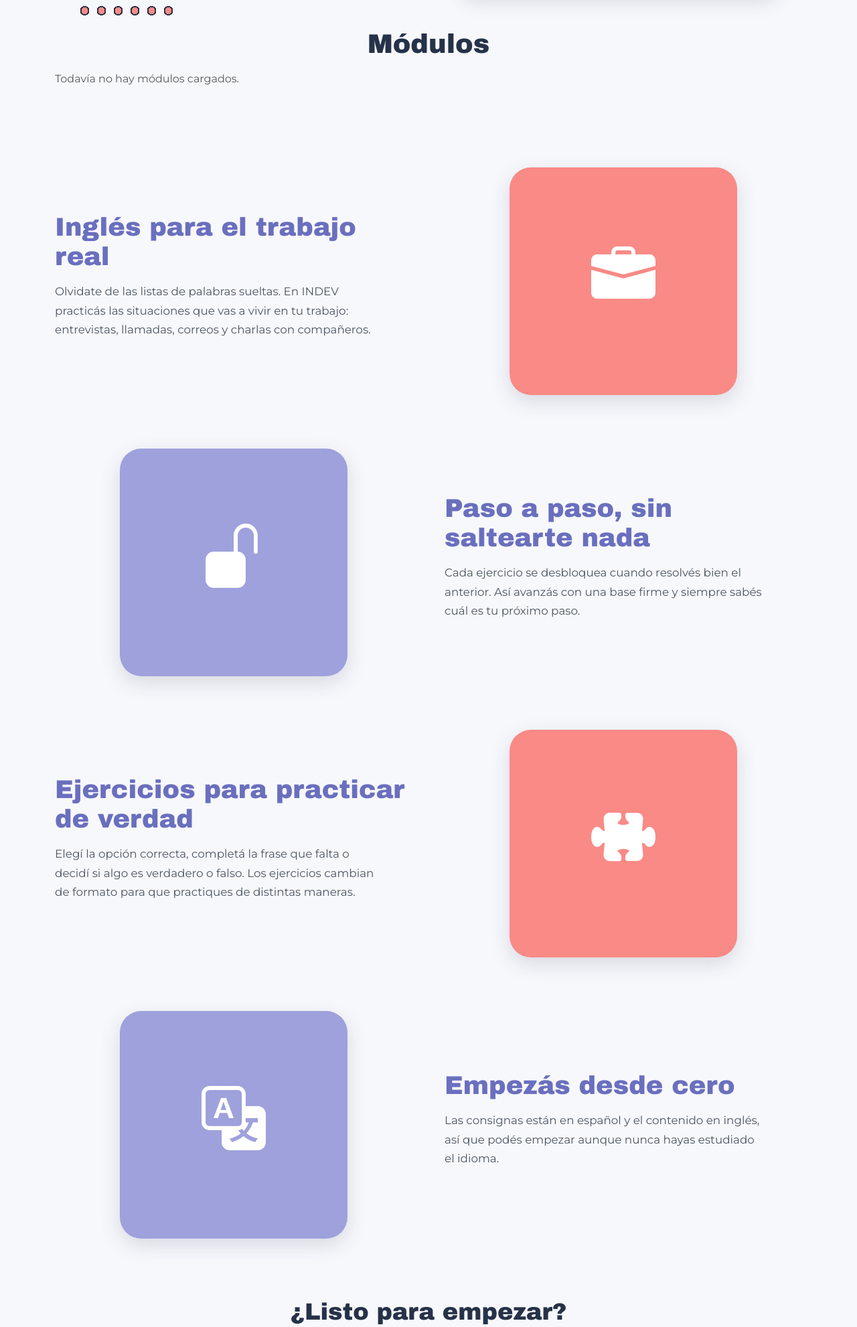
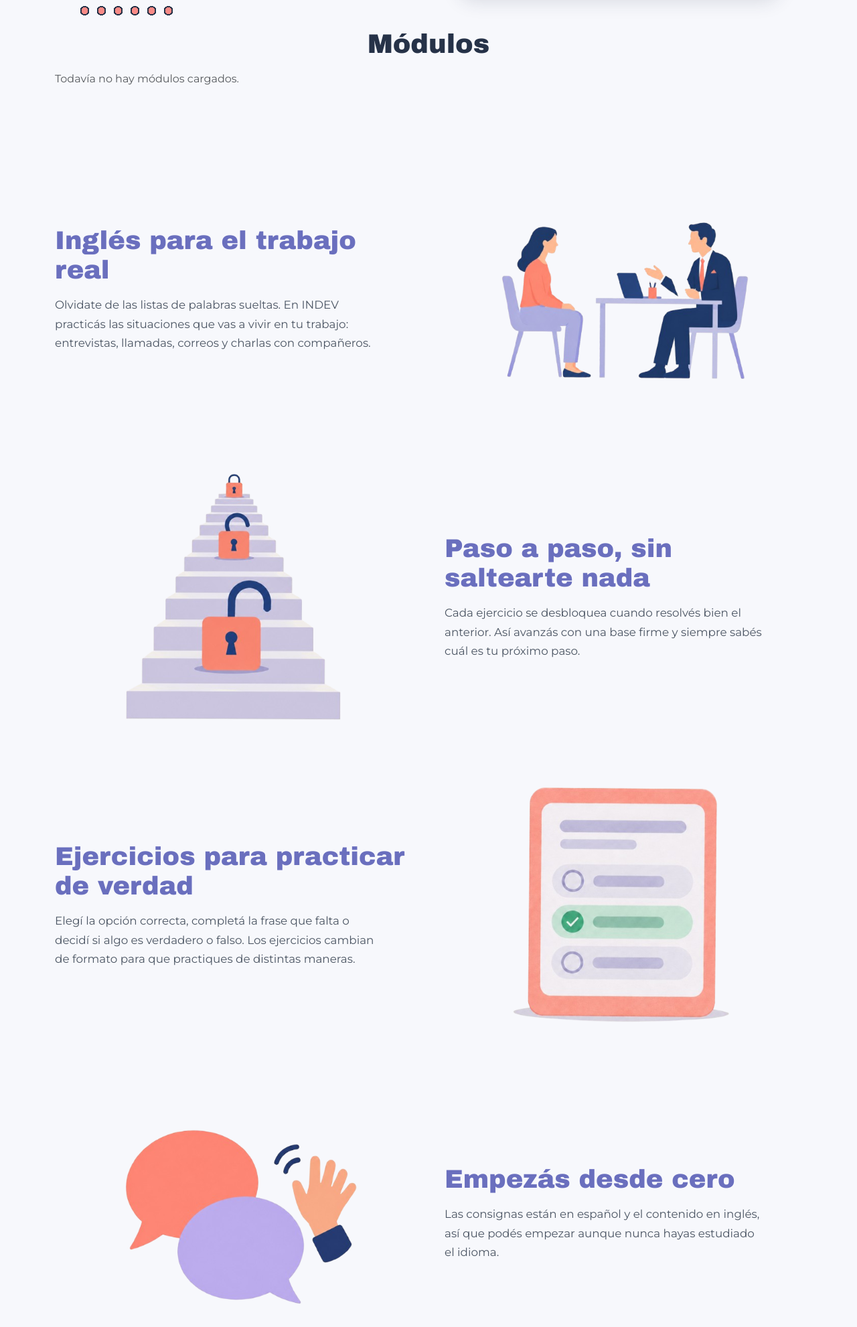
Before and after one commit to cotisanddoval/INDEVproyect, a Django app: page / in a window 1280 px wide. Shown: the part 628-2610 px from the top of the page at 67% size. Run offline with Django 5.2, Linux system fonts and the light colour scheme; data that the repository does not hold is empty.

Commit message:
Secciones explicativas con ilustraciones animadas

```diff
--- /dev/null
+++ b/static/css/explica.css
@@ -0,0 +1,44 @@
+/* ===== Secciones explicativas de la portada ===== */
+.explica { margin-top: 4rem; overflow-x: clip; }
+.explica-fila { padding: 2.5rem 0; }
+.explica-titulo {
+    color: var(--lavanda-oscuro);
+    font-size: clamp(1.7rem, 3.5vw, 2.4rem);
+    line-height: 1.15;
+    margin-bottom: 1rem;
+}
+.explica-texto { color: #4b5563; font-size: 1.05rem; line-height: 1.7; max-width: 30rem; }
+
+.explica-img {
+    display: block;
+    width: 100%;
+    max-width: 380px;
+    margin: 0 auto;
+    animation: flotar-img 3s ease-in-out infinite;
+}
+
+@keyframes flotar-img {
+    0%, 100% { transform: translateY(0) rotate(0deg); }
+    50% { transform: translateY(-30px) rotate(1.5deg); }
+}
+.explica-fila:nth-child(even) .explica-img { animation-delay: -2s; }
+
+.explica-cta { text-align: center; padding: 3rem 0 2rem; }
+.explica-cta h2 { font-size: clamp(1.6rem, 3vw, 2.2rem); color: var(--navy); margin-bottom: 1.25rem; }
+
+@keyframes flotar {
+    0%, 100% { transform: translateY(0); }
+    50% { transform: translateY(-10px); }
+}
+
+/* Animación al hacer scroll (la activa indev.js) */
+.reveal-activo .reveal { opacity: 0; transition: opacity .7s ease, transform .7s ease; }
+.reveal-activo .reveal-izq { transform: translateX(-60px); }
+.reveal-activo .reveal-der { transform: translateX(60px); }
+.reveal-activo .reveal-sube { transform: translateY(40px); }
+.reveal-activo .reveal.visible { opacity: 1; transform: none; }
+
+@media (prefers-reduced-motion: reduce) {
+    .reveal-activo .reveal { opacity: 1; transform: none; transition: none; }
+    .explica-img { animation: none; }
+}
--- a/static/css/indev.css
+++ b/static/css/indev.css
@@ -305,47 +305,3 @@ a.fila-ejercicio:hover { box-shadow: 0 4px 16px rgba(38, 50, 72, .12); color: va
 }
 
 .logo-img { height: 44px; width: auto; display: block; }
-
-/* ===== Secciones explicativas de la portada ===== */
-.explica { margin-top: 4rem; overflow-x: clip; }
-.explica-fila { padding: 2.5rem 0; }
-.explica-titulo {
-    color: var(--lavanda-oscuro);
-    font-size: clamp(1.7rem, 3.5vw, 2.4rem);
-    line-height: 1.15;
-    margin-bottom: 1rem;
-}
-.explica-texto { color: #4b5563; font-size: 1.05rem; line-height: 1.7; max-width: 30rem; }
-
-.explica-visual {
-    width: 100%;
-    max-width: 340px;
-    aspect-ratio: 1;
-    margin: 0 auto;
-    border-radius: 2rem;
-    display: flex;
-    align-items: center;
-    justify-content: center;
-    font-size: 6rem;
-    color: #fff;
-    box-shadow: 0 10px 30px rgba(38, 50, 72, .15);
-}
-.explica-visual i { animation: flotar 4s ease-in-out infinite; }
-.visual-coral { background: var(--coral); }
-.visual-lavanda { background: var(--lavanda); }
-.explica-img { display: block; width: 100%; max-width: 380px; margin: 0 auto; }
-
-.explica-cta { text-align: center; padding: 3rem 0 2rem; }
-.explica-cta h2 { font-size: clamp(1.6rem, 3vw, 2.2rem); color: var(--navy); margin-bottom: 1.25rem; }
-
-/* Animación al hacer scroll (la activa indev.js) */
-.reveal-activo .reveal { opacity: 0; transition: opacity .7s ease, transform .7s ease; }
-.reveal-activo .reveal-izq { transform: translateX(-60px); }
-.reveal-activo .reveal-der { transform: translateX(60px); }
-.reveal-activo .reveal-sube { transform: translateY(40px); }
-.reveal-activo .reveal.visible { opacity: 1; transform: none; }
-
-@media (prefers-reduced-motion: reduce) {
-    .reveal-activo .reveal { opacity: 1; transform: none; transition: none; }
-    .explica-visual i { animation: none; }
-}
--- a/templates/base.html
+++ b/templates/base.html
@@ -10,8 +10,10 @@
     <link href="https://cdn.jsdelivr.net/npm/bootstrap-icons@1.11.3/font/bootstrap-icons.min.css" rel="stylesheet">
     <link href="https://fonts.googleapis.com/css2?family=Archivo+Black&family=Montserrat:wght@400;500;600;700&display=swap" rel="stylesheet">
     <link rel="stylesheet" href="https://cdnjs.cloudflare.com/ajax/libs/animate.css/4.1.1/animate.min.css">
-    <link rel="stylesheet" href="{% static 'css/indev.css' %}?v=5">
-    <script src="{% static 'js/indev.js' %}?v=1"></script>
+    <link rel="stylesheet" href="{% static 'css/indev.css' %}?v=7">
+    <link rel="stylesheet" href="{% static 'css/explica.css' %}?v=2">
+    <script src="{% static 'js/indev.js' %}?v=1" defer></script>
+
 </head>
 <body>
     <nav class="navbar navbar-expand-lg navbar-indev">
--- a/templates/core/home.html
+++ b/templates/core/home.html
@@ -58,7 +58,8 @@
             </p>
         </div>
         <div class="col-md-6 reveal reveal-der">
-            <div class="explica-visual visual-coral"><i class="bi bi-briefcase-fill"></i></div>
+            <img src="{% static 'img/explica1.png' %}" class="explica-img"
+                 alt="Dos personas en una entrevista de trabajo">
         </div>
     </div>
 
@@ -71,7 +72,8 @@
             </p>
         </div>
         <div class="col-md-6 reveal reveal-izq">
-            <div class="explica-visual visual-lavanda"><i class="bi bi-unlock-fill"></i></div>
+            <img src="{% static 'img/explica2.png' %}" class="explica-img"
+                 alt="Escalera con candados que se abren">
         </div>
     </div>
 
@@ -84,7 +86,8 @@
             </p>
         </div>
         <div class="col-md-6 reveal reveal-der">
-            <div class="explica-visual visual-coral"><i class="bi bi-puzzle-fill"></i></div>
+            <img src="{% static 'img/explica3.png' %}" class="explica-img"
+                 alt="Ejercicio de opción múltiple con una respuesta correcta">
         </div>
     </div>
 
@@ -97,12 +100,13 @@
             </p>
         </div>
         <div class="col-md-6 reveal reveal-izq">
-            <div class="explica-visual visual-lavanda"><i class="bi bi-translate"></i></div>
+            <img src="{% static 'img/explica4.png' %}" class="explica-img"
+                 alt="Globos de diálogo con un saludo">
         </div>
     </div>
 
     <div class="explica-cta reveal reveal-sube">
-        <h2>¿Listo para empezar?</h2>
+        <h2>¿Listo para empezar? prueba</h2>
         <a href="#modulos" class="btn btn-indev btn-lg">Elegí tu módulo</a>
     </div>
 
```
Also changed, not shown: static/img/explica1.png (added), static/img/explica2.png (added), static/img/explica3.png (added), static/img/explica4.png (added).
